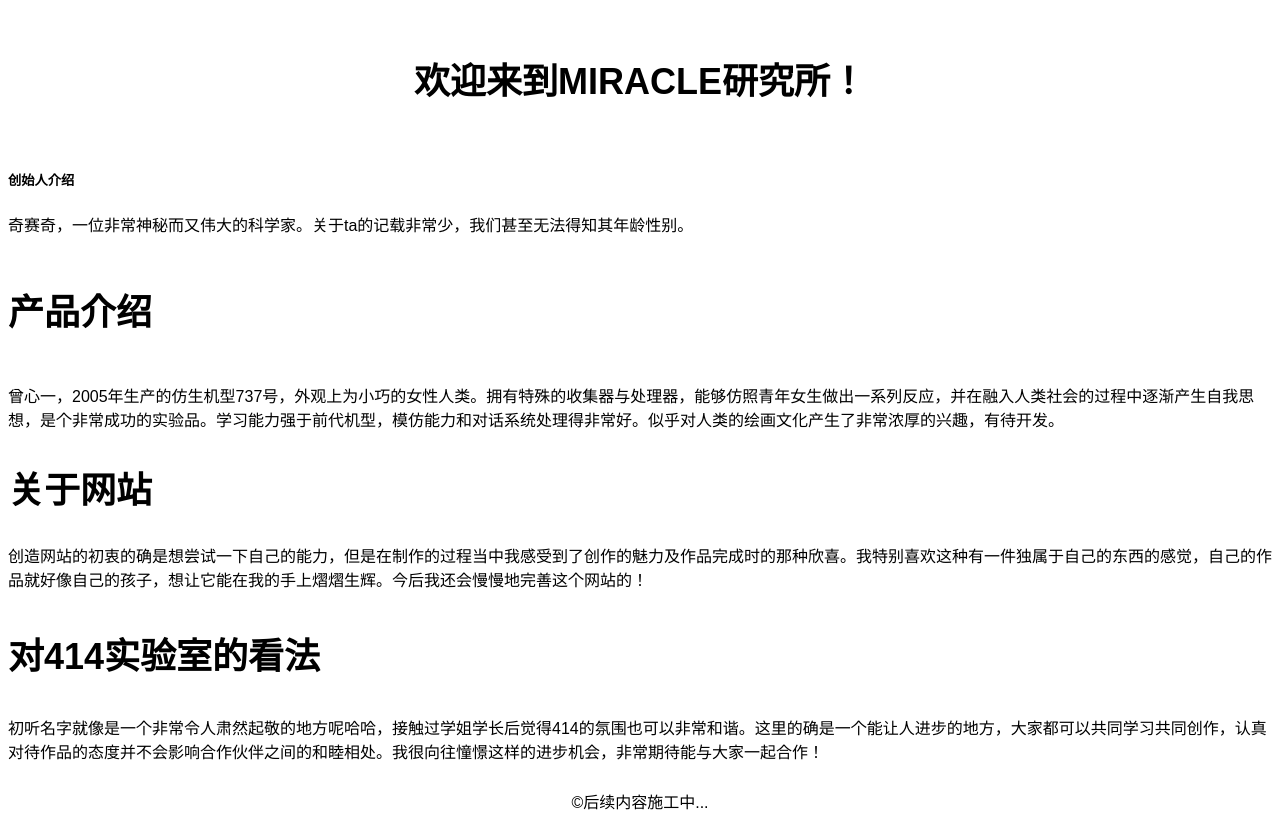
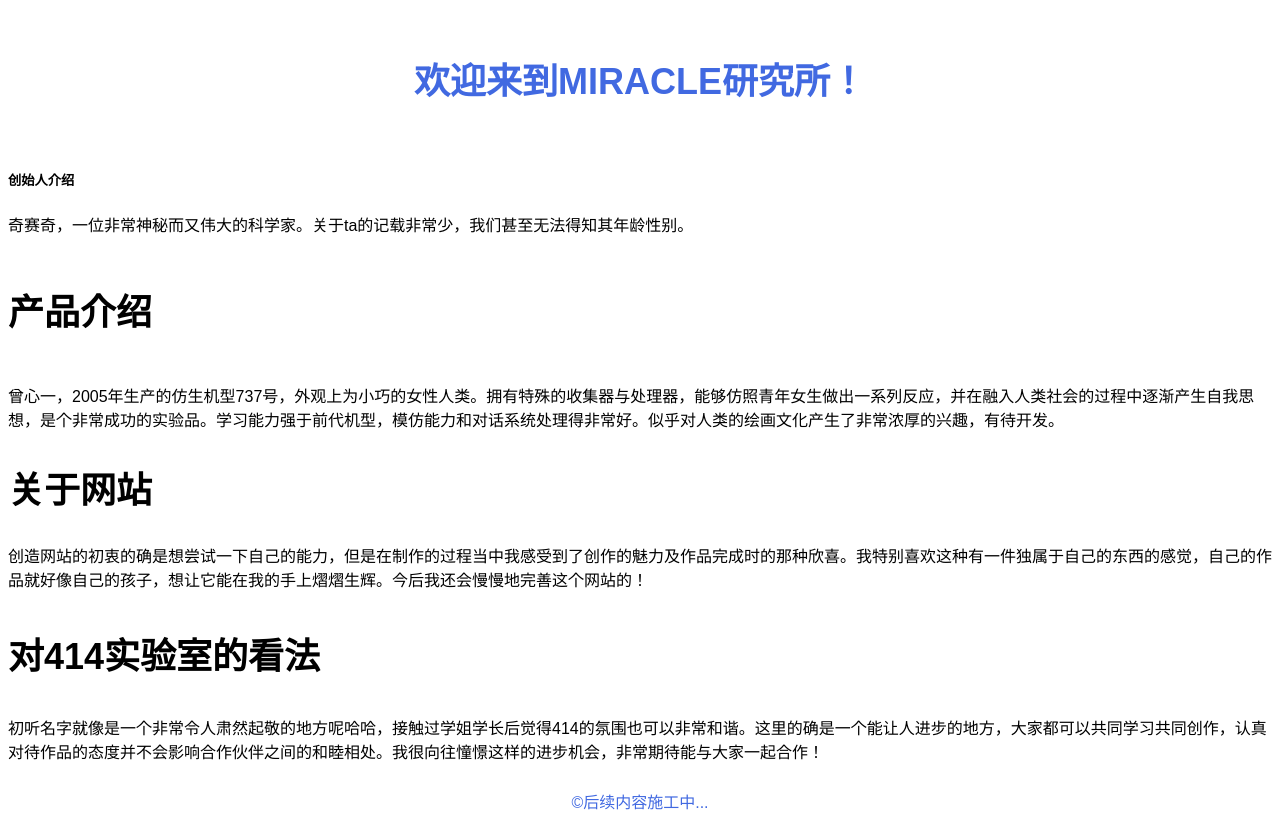
Before and after one commit to Kisekiww/Kisekiww.github.io, a plain HTML site: page index.html in a window 1280 px wide. Drawn offline with Linux system fonts and the light colour scheme.

Commit message:
Update index.html

```diff
--- a/index.html
+++ b/index.html
@@ -9,11 +9,11 @@
         font-family:Arial,sans-serif;
         marin:0;
         padding:0;
-        backgroud-color:#FF14493
+        backgroud-color:#FF
       }
       header {
         backgroud-color:#FFF0F5;
-        color:#000000;
+        color:#4169E1;
         padding:20px;
         text-align:center;
       }
@@ -33,11 +33,11 @@
         max-width:800px;
         margin: 0 auto;
         padding:20px;
-        backgroud-color:#000000;
+        backgroud-color:#F0F8FF;
       }
       footer{
-        backgroud-color:#FFF0F5;
-        color:#000000;
+        backgroud-color:#6495ED;
+        color:#4169E1;
         padding:10px;
         text-align:center;
       }
```
